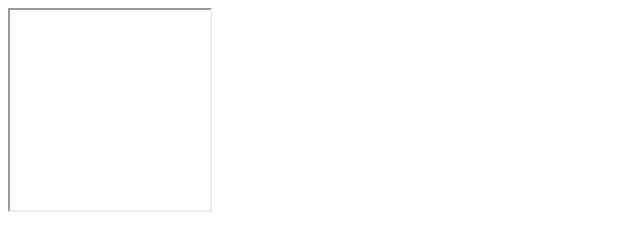
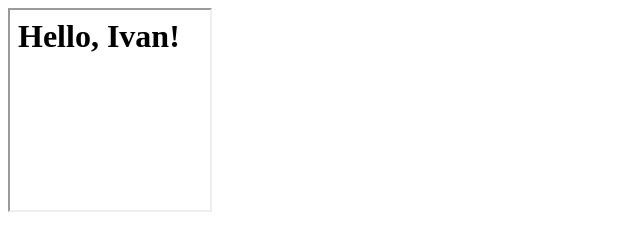
Before and after one commit to Fmitrich/Ivan, a plain HTML site: page Index.html in a window 1280 px wide. Shown: the whole page, without its empty margins (0-640 px from the left). Drawn offline with Linux system fonts and the light colour scheme.

Commit message:
Added correct Index.html

```diff
--- a/Index.html
+++ b/Index.html
@@ -1,5 +1,5 @@
 <html>
     <body>
-        <iframe scr="lib/Hello.html" width="200" height="200"/>
+        <iframe src="Lib/Hello.html" width="200" height="200"/>
     </body>
 </html>
```
